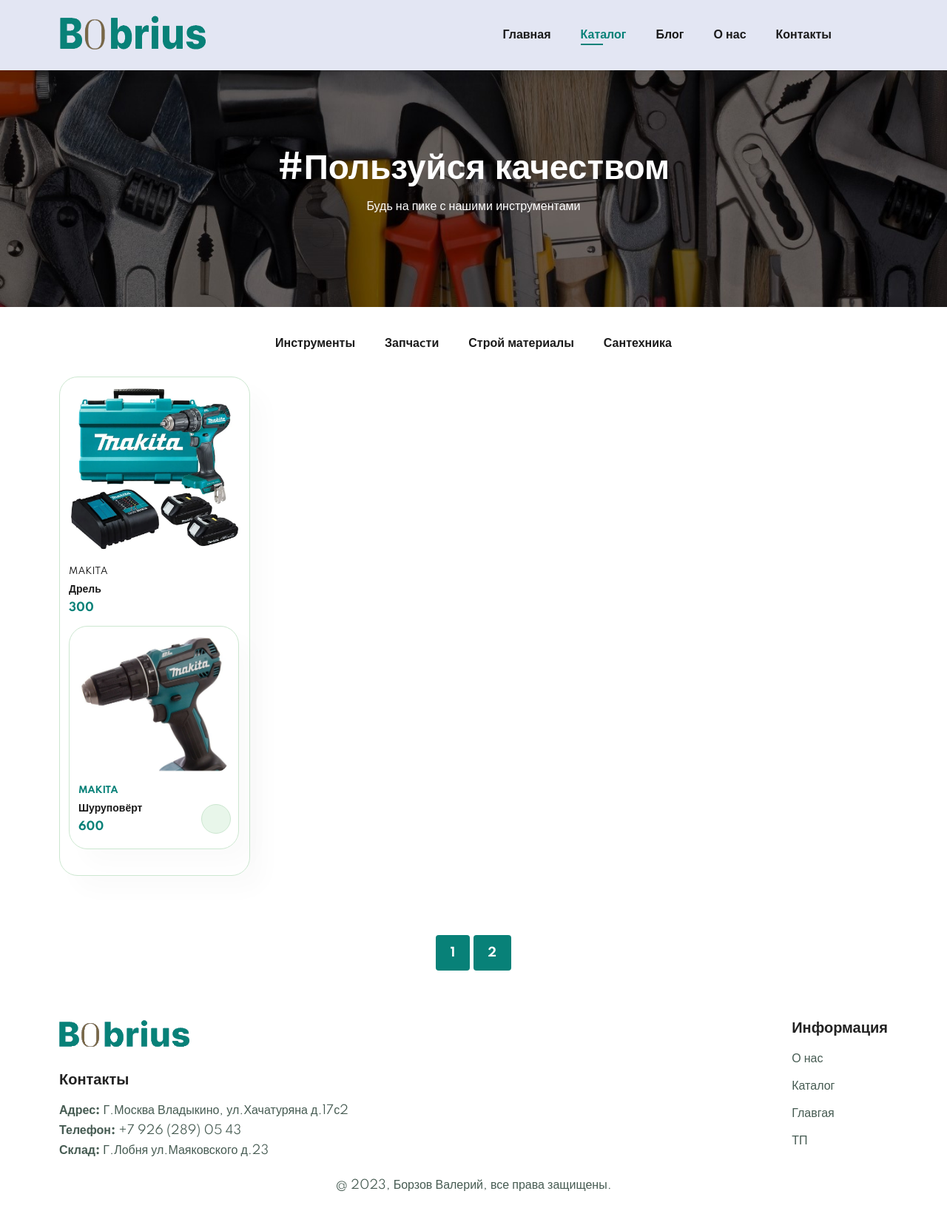
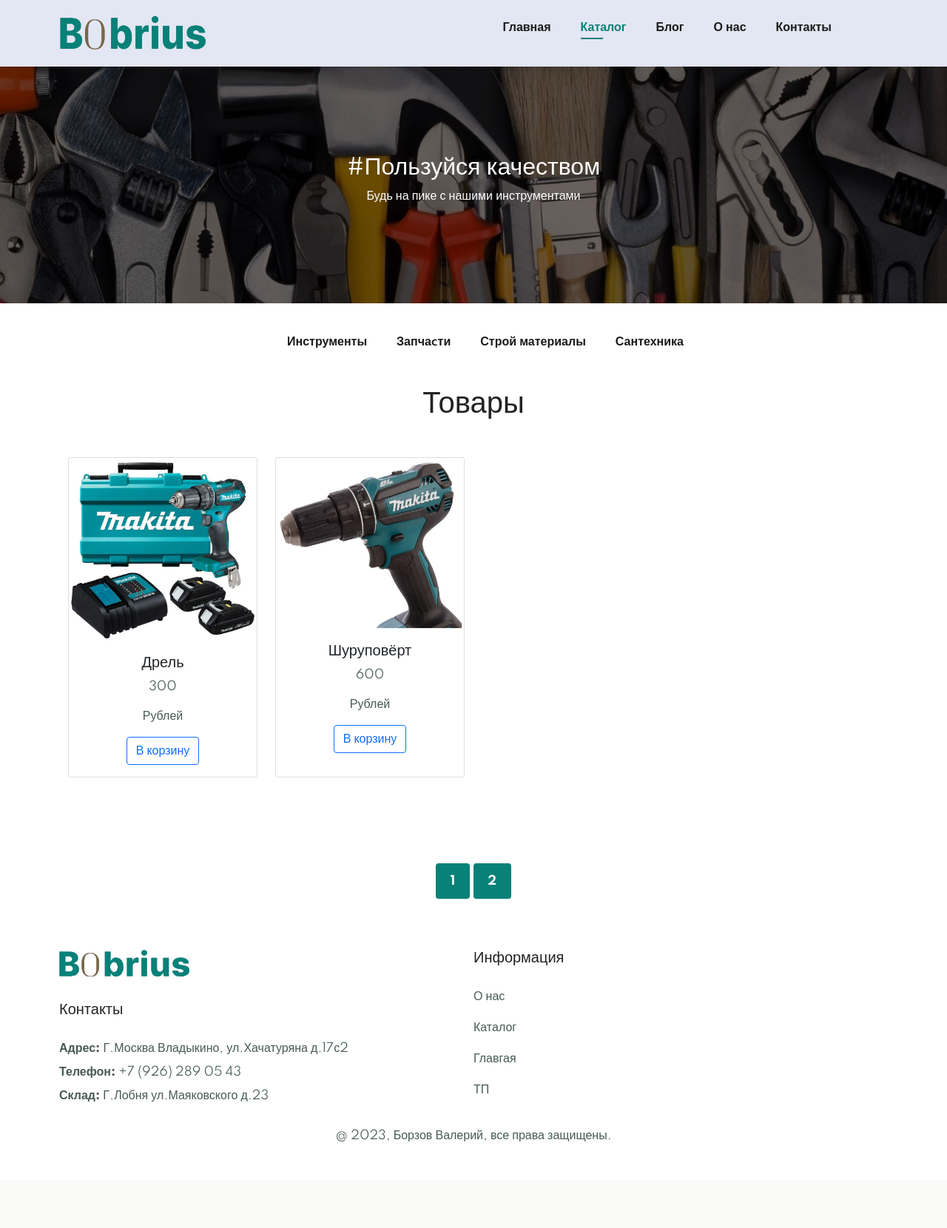
Before and after one commit to BorzovValera/dient, a PHP site: page /shop.php in a window 1280 px wide. Shown: the whole page at 74% size. After the commit the page ends 1543 px from the top, so only its background shows below. Run offline with PHP 8.4, Linux system fonts and the light colour scheme; data comes from the database, SQL or seed files in the repository; some libraries are stand-ins or nearby versions.

Commit message:
Add files via upload

```diff
--- a/shop.php
+++ b/shop.php
@@ -83,29 +83,82 @@
         <li><a href = "#">Строй материалы</a></li>
         <li><a href = "#">Сантехника</a></li>
       </ul>
-        <div class="pro-container">
-        <?php foreach($products as $product):  ?>
-            <div class="pro" onclick="window.location.href='sproduct.html';">
-              <img src="
-              <?php
-              foreach(explode(',', $product['img']) as $ing)
-              echo $ing;
 
-              ?>
-              " alt="no picture">
-                <div class="des">
-                  <span>MAKITA</span>
-                  <h5><?php foreach(explode(',', $product['nazvanie']) as $ing)
-                  echo $ing;
-                  ?>
-                </h5>
-                  <h4><?php foreach(explode(',', $product['price']) as $ing)
-                  echo $ing;
-        endforeach;
-                  ?></h4>
-                </div>
-                <a href="#"><i class="fa fa-shopping-cart cart"></i></a>
+
+      <?php
+
+include('dbconnect.php');
+
+$sql = 'SELECT id, nazvanie, category, price, img, nalichie, opisanie FROM tovar';
+
+$result = mysqli_query($conn, $sql);
+
+$products = mysqli_fetch_all($result, MYSQLI_ASSOC);
+
+$limit = 1;
+
+// определяем текущую страницу
+if (isset($_GET['page'])) {
+    $page = $_GET['page'];
+} else {
+    $page = 1;
+}
+
+// определяем количество записей в базе данных
+$count_query = "SELECT COUNT(*) FROM tovar";
+$count_result = mysqli_query($conn, $count_query);
+$count_row = mysqli_fetch_row($count_result);
+$count = $count_row[0];
+
+// определяем количество страниц
+$pages = ceil($count / $limit);
+
+//очищаем результат в переменноё result
+mysqli_free_result($result);
+
+// разрываем соединение
+mysqli_close($conn);
+
+?>
+
+
+<!DOCTYPE html>
+<html lang="RU">
+
+<head>
+  <meta charset="UTF-8">
+  <title>Галерея дверей</title>
+  <meta name="viewport" content="width=device-width, initial-scale=1.0">
+  <!-- Bootstrap CSS -->
+  <link rel="stylesheet" href="https://cdnjs.cloudflare.com/ajax/libs/bootstrap/5.0.2/css/bootstrap.min.css">
+</head>
+
+<body>
+  <div class="container my-5">
+    <h1 class="text-center my-5">Товары</h1>
+
+    <div class="row row-cols-1 row-cols-md-4 g-4">
+      <?php foreach ($products as $product) : ?>
+        <div class="col">
+          <div class="card h-100">
+            <img src="<?php foreach (explode(',', $product['img']) as $ing) echo $ing; ?>" class="card-img-top" alt="...">
+            <div class="card-body">
+              <h5 class="card-title"><?php foreach (explode(',', $product['nazvanie']) as $ing) echo $ing; ?></h5>
+              <p class="card-text"><?php foreach (explode(',', $product['price']) as $ing) echo $ing; ; ?><p>Рублей</p></p>
+              <button type="button" class="btn btn-outline-primary">В корзину</button>
             </div>
+          </div>
+        </div>
+      <?php endforeach; ?>
+    </div>
+  </div>
+
+
+  <!-- Bootstrap JS -->
+  <script src="https://cdnjs.cloudflare.com/ajax/libs/bootstrap/5.0.2/js/bootstrap.min.js"></script>
+</body>
+
+</html>
 
 
 
@@ -122,7 +175,7 @@
           <img class="logo" src="img/logomin.png">
           <h4>Контакты</h4>
           <p><strong>Адрес:</strong> Г.Москва Владыкино, ул.Хачатуряна д.17с2</p>
-          <p><strong>Телефон:</strong> +7 926 (289) 05 43</p>
+          <p><strong>Телефон:</strong> +7 (926) 289 05 43</p>
           <p><strong>Склад:</strong> Г.Лобня ул.Маяковского д.23</p>
         </div>
 
```
